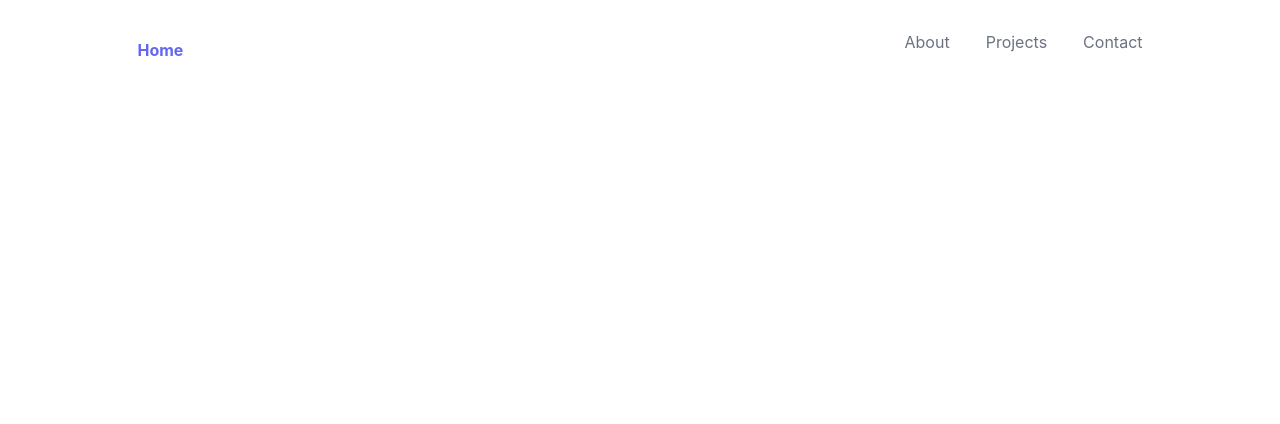
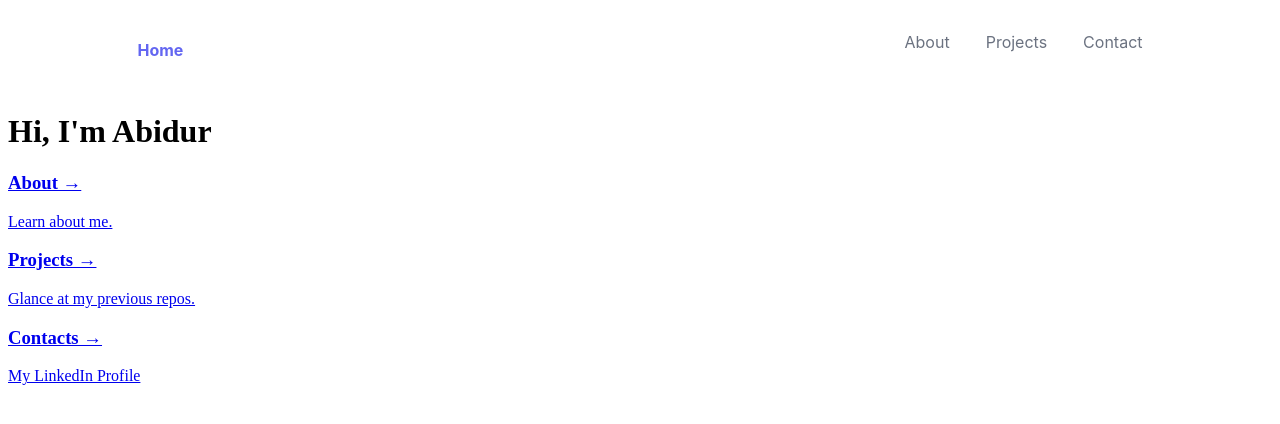
Before and after one commit to dipta3214/portfolio-abidur, a plain HTML site: page index.html in a window 1280 px wide. Drawn offline with Linux system fonts and the light colour scheme.

Commit message:
added a new me section

```diff
--- a/index.html
+++ b/index.html
@@ -159,6 +159,23 @@
         </div>
     </nav>
 
+    <div>
+        <div><h1>Hi, I'm Abidur</h1></div>
+        <div class="links">
+            <a href="#">
+                <h3>About →</h3>
+                <p>Learn about me.</p>
+            </a>
+            <a href="#">
+                <h3>Projects →</h3>
+                <p>Glance at my previous repos.</p>
+            </a>
+            <a href="#">
+                <h3>Contacts →</h3>
+                <p>My LinkedIn Profile</p>
+            </a>
+        </div>
+    </div>
 
 </body>
 
```
